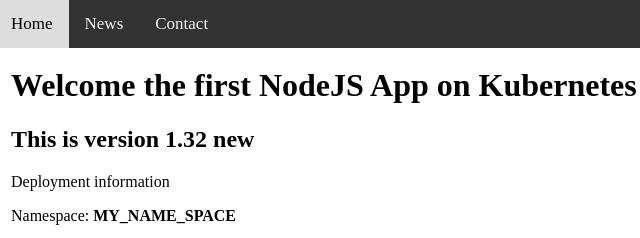
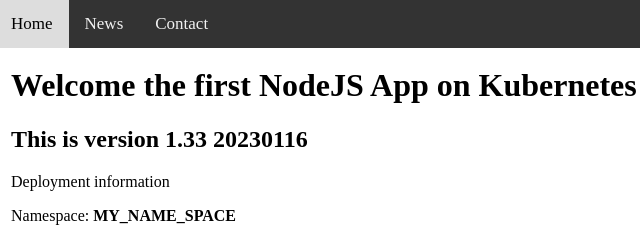
Before and after one commit to rockman88v/demo-app, a website: page documents/index.html in a window 1280 px wide. Shown: the top 238 px of the page, 5-645 px from the left. Drawn offline with Linux system fonts and the light colour scheme.

Commit message:
update code to new version - fix some bug

```diff
--- a/documents/index.html
+++ b/documents/index.html
@@ -50,7 +50,7 @@
 
     <div class="main">
         <h1>Welcome the first NodeJS App on Kubernetes</h1>
-        <h2>This is version 1.32 new </h2>
+        <h2>This is version 1.33 20230116 </h2>
 
         <p>Deployment information</p>
         <p>Namespace: <strong>MY_NAME_SPACE</strong></p>
```
